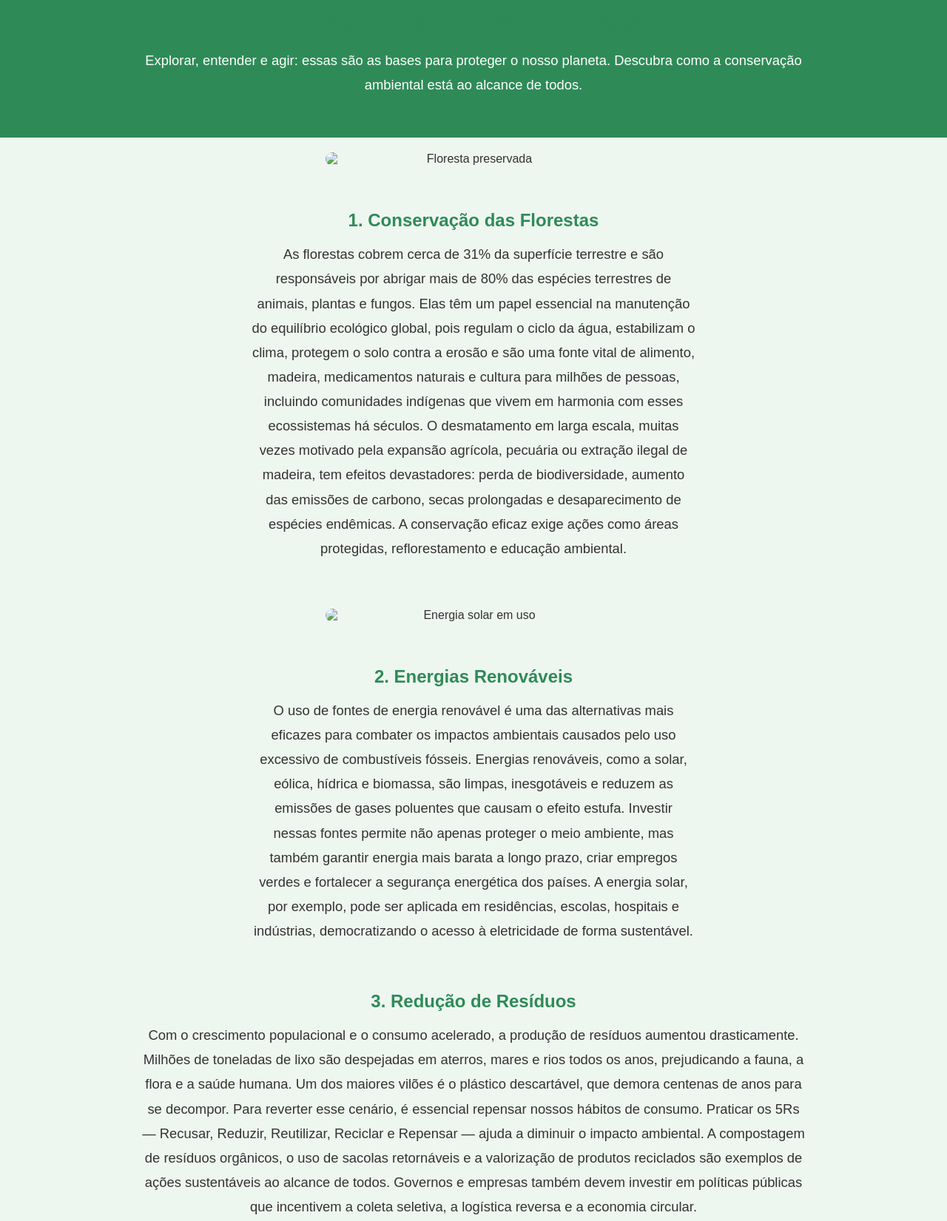
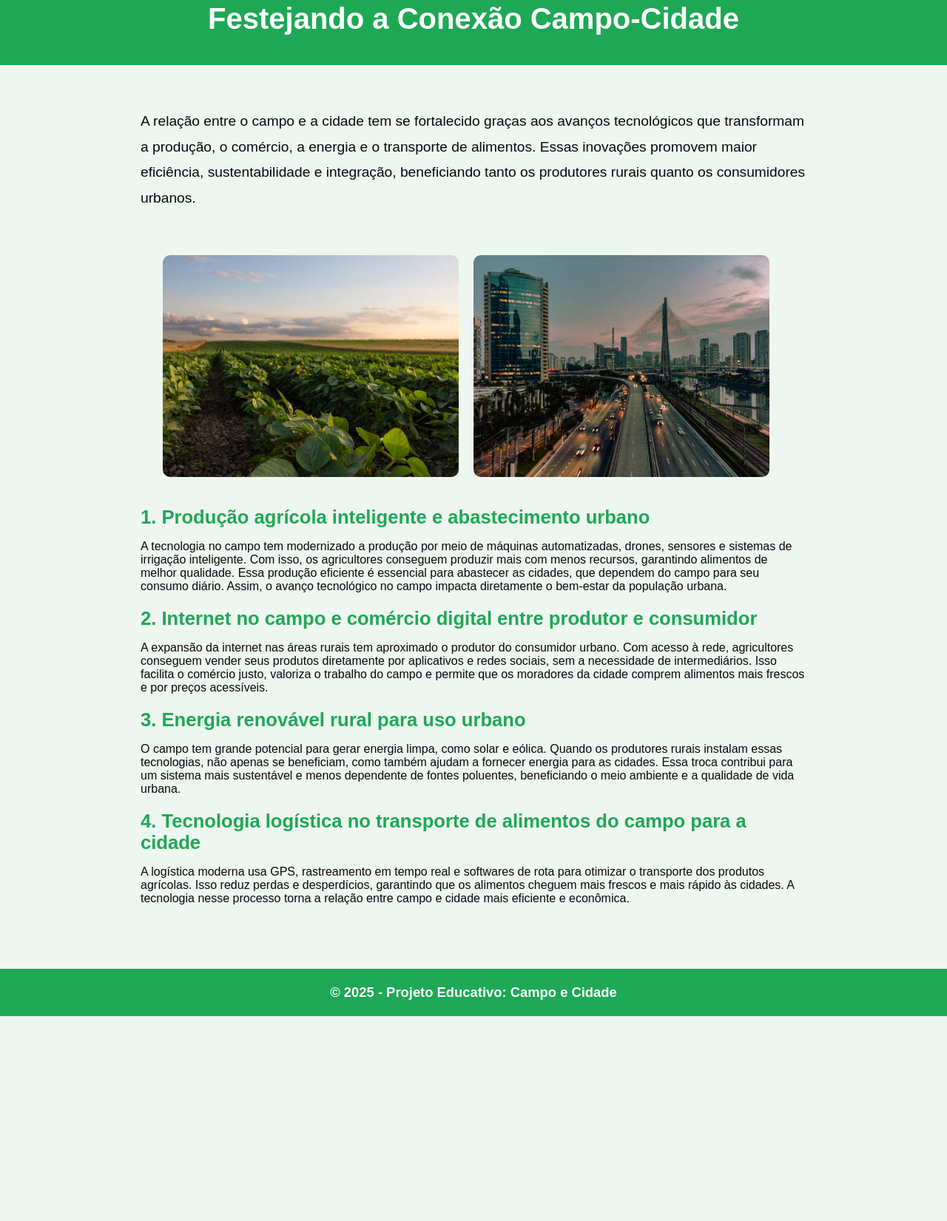
Before and after one commit to Andressaneri/Agrinho, a plain HTML site: page index.html in a window 1280 px wide. Shown: the part 37-1688 px from the top of the page at 74% size. After the commit the page ends 1429 px from the top, so only its background shows below. Drawn offline with Linux system fonts and the light colour scheme.

Commit message:
Add files via upload

```diff
--- a/index.html
+++ b/index.html
@@ -3,69 +3,53 @@
 <head>
     <meta charset="UTF-8">
     <meta name="viewport" content="width=device-width, initial-scale=1.0">
-    <title>Meio Ambiente</title>
+    <title>Festejando a Conexão Campo Cidade</title>
     <link rel="stylesheet" href="style.css">
 </head>
 <body>
 
     <header>
-        <h1>Preservação do Meio Ambiente</h1>
-        <p>Explorar, entender e agir: essas são as bases para proteger o nosso planeta. Descubra como a conservação ambiental está ao alcance de todos.</p>
+        <h1>Festejando a Conexão Campo-Cidade</h1>
     </header>
 
     <main>
 
-        <!-- Tópico 1 -->
-        <section class="imagem-secao">
-            <img src="Campo.jpg" alt="Floresta preservada">
+        <section class="intro">
+            <p>A relação entre o campo e a cidade tem se fortalecido graças aos avanços tecnológicos que transformam a produção, o comércio, a energia e o transporte de alimentos. Essas inovações promovem maior eficiência, sustentabilidade e integração, beneficiando tanto os produtores rurais quanto os consumidores urbanos.</p>
+        </section>
+
+        <section class="imagens">
+            <img src="meio-rural.jpg" alt="Produção rural">
+            <img src="meio-urbano.jpg" alt="Vida urbana">
             <div>
-                <h2>1. Conservação das Florestas</h2>
-                <p>As florestas cobrem cerca de 31% da superfície terrestre e são responsáveis por abrigar mais de 80% das espécies terrestres de animais, plantas e fungos. Elas têm um papel essencial na manutenção do equilíbrio ecológico global, pois regulam o ciclo da água, estabilizam o clima, protegem o solo contra a erosão e são uma fonte vital de alimento, madeira, medicamentos naturais e cultura para milhões de pessoas, incluindo comunidades indígenas que vivem em harmonia com esses ecossistemas há séculos.
+              </section>
 
-O desmatamento em larga escala, muitas vezes motivado pela expansão agrícola, pecuária ou extração ilegal de madeira, tem efeitos devastadores: perda de biodiversidade, aumento das emissões de carbono, secas prolongadas e desaparecimento de espécies endêmicas. A conservação eficaz exige ações como áreas protegidas, reflorestamento e educação ambiental.</p>
+              <section>
+                <h2>1. Produção agrícola inteligente e abastecimento urbano</h2>
+                <p>A tecnologia no campo tem modernizado a produção por meio de máquinas automatizadas, drones, sensores e sistemas de irrigação inteligente. Com isso, os agricultores conseguem produzir mais com menos recursos, garantindo alimentos de melhor qualidade. Essa produção eficiente é essencial para abastecer as cidades, que dependem do campo para seu consumo diário. Assim, o avanço tecnológico no campo impacta diretamente o bem-estar da população urbana.</p>
             </div>
         </section>
 
-        <!-- Tópico 2 -->
-        <section class="imagem-secao">
-            <img src="Campo.jpg" alt="Energia solar em uso">
-            <div>
-                <h2>2. Energias Renováveis</h2>
-                <p>O uso de fontes de energia renovável é uma das alternativas mais eficazes para combater os impactos ambientais causados pelo uso excessivo de combustíveis fósseis. Energias renováveis, como a solar, eólica, hídrica e biomassa, são limpas, inesgotáveis e reduzem as emissões de gases poluentes que causam o efeito estufa.
-
-Investir nessas fontes permite não apenas proteger o meio ambiente, mas também garantir energia mais barata a longo prazo, criar empregos verdes e fortalecer a segurança energética dos países. A energia solar, por exemplo, pode ser aplicada em residências, escolas, hospitais e indústrias, democratizando o acesso à eletricidade de forma sustentável.</p>
+        <section>
+                <h2>2. Internet no campo e comércio digital entre produtor e consumidor</h2>
+                <p>A expansão da internet nas áreas rurais tem aproximado o produtor do consumidor urbano. Com acesso à rede, agricultores conseguem vender seus produtos diretamente por aplicativos e redes sociais, sem a necessidade de intermediários. Isso facilita o comércio justo, valoriza o trabalho do campo e permite que os moradores da cidade comprem alimentos mais frescos e por preços acessíveis.</p>
             </div>
         </section>
 
-        <!-- Tópico 3 -->
         <section>
-            <h2>3. Redução de Resíduos</h2>
-            <p>Com o crescimento populacional e o consumo acelerado, a produção de resíduos aumentou drasticamente. Milhões de toneladas de lixo são despejadas em aterros, mares e rios todos os anos, prejudicando a fauna, a flora e a saúde humana. Um dos maiores vilões é o plástico descartável, que demora centenas de anos para se decompor.
-
-Para reverter esse cenário, é essencial repensar nossos hábitos de consumo. Praticar os 5Rs — Recusar, Reduzir, Reutilizar, Reciclar e Repensar — ajuda a diminuir o impacto ambiental. A compostagem de resíduos orgânicos, o uso de sacolas retornáveis e a valorização de produtos reciclados são exemplos de ações sustentáveis ao alcance de todos. Governos e empresas também devem investir em políticas públicas que incentivem a coleta seletiva, a logística reversa e a economia circular.</p>
+            <h2>3. Energia renovável rural para uso urbano</h2>
+            <p>O campo tem grande potencial para gerar energia limpa, como solar e eólica. Quando os produtores rurais instalam essas tecnologias, não apenas se beneficiam, como também ajudam a fornecer energia para as cidades. Essa troca contribui para um sistema mais sustentável e menos dependente de fontes poluentes, beneficiando o meio ambiente e a qualidade de vida urbana.</p>
         </section>
 
-        <!-- Tópico 4 -->
         <section>
-            <h2>4. Educação Ambiental</h2>
-            <p>A educação ambiental é fundamental para transformar nossa relação com a natureza. Ela ensina desde cedo sobre a importância de preservar os recursos naturais, entender os impactos das ações humanas e desenvolver senso de responsabilidade ecológica.
-
-Por meio de escolas, projetos comunitários e campanhas públicas, é possível formar cidadãos conscientes, capazes de promover mudanças reais. A educação ambiental vai além da teoria: inclui práticas como hortas escolares, coleta seletiva, oficinas de reciclagem e visitas a áreas naturais. Em um mundo que enfrenta crises climáticas, poluição e perda de biodiversidade, o conhecimento é a base para construir um futuro mais justo e sustentável.</p>
-        </section>
-
-        <!-- Vídeo -->
-        <section class="video-secao">
-            <h2>Vídeo Informativo</h2>
-            <video controls>
-                <source src="video.mp4" type="video/mp4">
-                Seu navegador não suporta o elemento de vídeo.
-            </video>
+            <h2>4. Tecnologia logística no transporte de alimentos do campo para a cidade</h2>
+            <p>A logística moderna usa GPS, rastreamento em tempo real e softwares de rota para otimizar o transporte dos produtos agrícolas. Isso reduz perdas e desperdícios, garantindo que os alimentos cheguem mais frescos e mais rápido às cidades. A tecnologia nesse processo torna a relação entre campo e cidade mais eficiente e econômica.</p>
         </section>
 
     </main>
 
     <footer>
-        <p>© 2025 - Projeto Educativo sobre Meio Ambiente</p>
+        <h3>© 2025 - Projeto Educativo: Campo e Cidade</h3>
     </footer>
 
 </body>
--- a/style.css
+++ b/style.css
@@ -3,141 +3,63 @@ body {
     margin: 0;
     padding: 0;
     background-color: #eef6f0;
-    color: #333;
+    color: #090909;
 }
 
 header {
-    background-color: #2e8b57;
+    background-color: #1ea855;
     color: white;
-    padding: 30px 20px;
+    padding: 40px 20px;
     text-align: center;
 }
 
+h1 {
+    font-size: 2.5rem;
+    margin: 0;
+}
+
 main {
+    padding: 40px 20px;
+    max-width: 900px;
+    margin: 0 auto;
+}
+
+.intro p {
+    font-size: 1.2rem;
+    line-height: 1.8;
+    margin-bottom: 40px;
+}
+
+section.imagens {
+    display: flex;
+    justify-content: center;
+    gap: 20px;
     padding: 20px;
 }
 
-.imagem-secao {
-    display: flex;
-    gap: 20px;
-    margin-bottom: 30px;
-    align-items: center;
-    flex-wrap: wrap;
-}
-
-.imagem-secao img {
-    width: 300px;
+section img {
+    width: 400px;
     height: auto;
     border-radius: 10px;
 }
 
-.imagem-secao div {
-    max-width: 600px;
+h2 {
+    color: #1ea855;
+    margin-top: 20px;
+    margin-bottom: 10px;
+    font-size: 1.6rem;
 }
 
-h2 {
-    color: #2e8b57;
+h3 {
+    text-align: left;
+    line-height: 1.8;
+    font-size: 1.15rem;
 }
 
-.video-secao {
-    margin-top: 40px;
-    text-align: center;
-}
-
-.video-secao video {
-    width: 100%;
-    max-width: 600px;
-    border-radius: 10px;
-}
-
-footer {
-    background-color: #2e8b57;
+h3 {
+    background-color: #1ea855;
     color: white;
     text-align: center;
     padding: 15px;
-    margin-top: 40px;
+    margin-top: 30px;
 }
-/* Centraliza o texto dos títulos e parágrafos */
-header, section, footer {
-    text-align: center;
-}
-
-/* Centraliza os parágrafos mas mantém leitura fluida */
-p {
-    text-align: center; /* pode usar justify se preferir o alinhamento pelas margens */
-    line-height: 1.8;
-    font-size: 1.15rem;
-    margin: 0 auto;
-    max-width: 900px;
-}
-
-/* Ajusta os títulos para centralização e espaçamento */
-h1, h2 {
-    text-align: center;
-    margin-top: 20px;
-    margin-bottom: 10px;
-}
-
-/* Centraliza o conteúdo das seções com imagem */
-.imagem-secao {
-    flex-direction: column;
-    align-items: center;
-    text-align: center;
-}
-
-/* Reduz largura das imagens para caber bem ao centro */
-.imagem-secao img {
-    width: 80%;
-    max-width: 400px;
-    margin-bottom: 15px;
-}
-
-/* Centraliza vídeo */
-.video-secao video {
-    display: block;
-    margin: 0 auto;
-}
-/* Centraliza seções e textos */
-header, section, footer {
-    text-align: center;
-}
-
-/* Deixa os parágrafos legíveis e centralizados */
-p {
-    text-align: center;
-    line-height: 1.8;
-    font-size: 1.15rem;
-    max-width: 900px;
-    margin: 0 auto 25px auto;
-}
-
-/* Centraliza e ajusta imagens */
-.imagem-secao {
-    display: flex;
-    flex-direction: column;
-    align-items: center;
-    margin-bottom: 40px;
-}
-
-.imagem-secao img {
-    width: 80%;
-    max-width: 400px;
-    margin-bottom: 20px;
-    border-radius: 10px;
-}
-
-/* Títulos */
-h1, h2 {
-    margin-top: 20px;
-    margin-bottom: 15px;
-    color: #2e8b57;
-}
-
-/* Vídeo centralizado */
-.video-secao video {
-    display: block;
-    margin: 0 auto;
-    width: 100%;
-    max-width: 600px;
-    border-radius: 10px;
-}
```
Also changed, not shown: meio-rural.jpg (added), meio-urbano.jpg (added).
